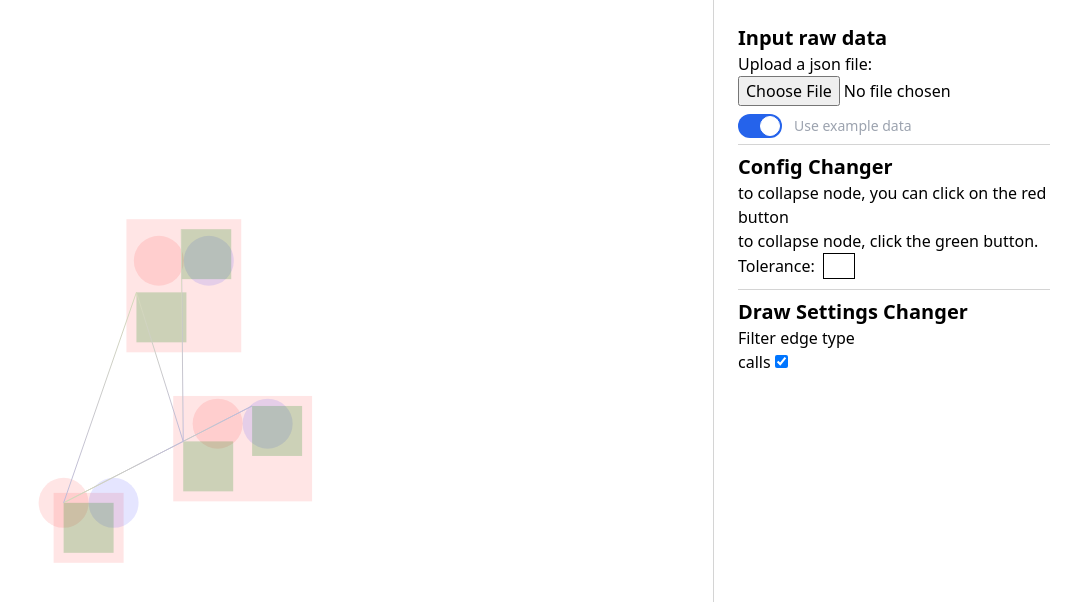
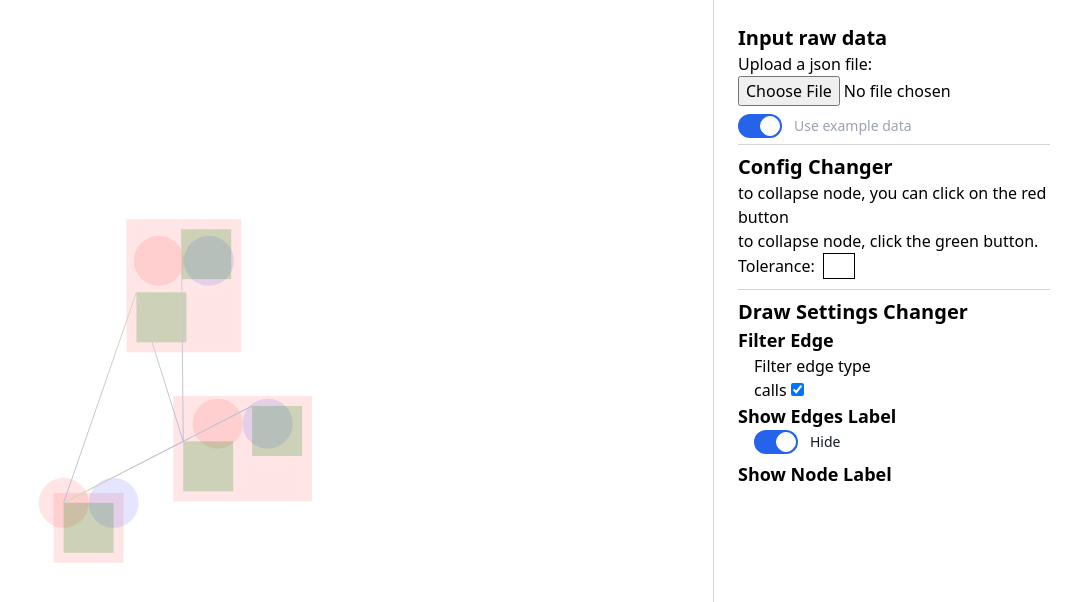
Before and after one commit to christojeffrey/software-visualization, a SvelteKit app in the folder svelte/: page /v2 in a window 1280 px wide. Shown: the top 602 px of the page, without its empty margins (206-1280 px from the left). Built offline with nearby package versions, Linux system fonts and the light colour scheme.

Commit message:
chore: rename from button to toggle

```diff
--- a/svelte/src/routes/v1/+page.svelte
+++ b/svelte/src/routes/v1/+page.svelte
@@ -397,19 +397,19 @@
 
 <div class="graph">
 	<svg bind:this={svgElement} />
-	<!-- <button
+	<!-- <Toggle
 		on:click={() => {
 			// remove data
 			d3.select(svgElement).selectChildren().remove();
 		}}>remove data</button
 	> -->
-	<!-- <button
+	<!-- <Toggle
 		on:click={() => {
 			// turn off force
 			simulation.stop();
 		}}>turn off force</button
 	> -->
-	<!-- <button
+	<!-- <Toggle
 			on:click={() => {
 				// turn off force
 				simulation.alpha(0.7).restart();
--- a/svelte/src/routes/v1/components/data-setter.svelte
+++ b/svelte/src/routes/v1/components/data-setter.svelte
@@ -31,7 +31,7 @@
 <div>
 	<label for="avatar">Upload a jsonfile:</label>
 	<input accept="application/json" bind:files id="avatar" name="avatar" type="file" />
-	<button
+	<Toggle
 		on:click={() => {
 			if (!files) {
 				useExampleData = true;
--- a/svelte/src/routes/v1/components/side-panel.svelte
+++ b/svelte/src/routes/v1/components/side-panel.svelte
@@ -9,13 +9,13 @@
 	<!-- for every config key, create a button to toggle between true and false -->
 	{#each Object.keys(config).filter((key) => key !== 'isConfigChanged') as key}
 		{#if typeof config[key] == 'boolean'}
-			<button
+			<Toggle
 				on:click={() => {
 					config[key] = !config[key];
 					config.isConfigChanged = true;
 				}}
 				>{key}: {config[key] ? 'true' : 'false'}
-			</button>
+			</Toggle>
 		{:else if typeof config[key] == 'number'}
 			<input type='input' bind:value={dependencyLimit} placeholder={key}
 			on:input={() => {
--- a/svelte/src/routes/v2/+page.svelte
+++ b/svelte/src/routes/v2/+page.svelte
@@ -9,7 +9,7 @@
 	import ConfigChanger from './components/config-changer.svelte';
 	import DrawSettingsChanger from './components/draw-settings-changer.svelte';
 	import { onVertexCollapseClick } from './scripts/filter/collapse-vertices';
-	import type { ConfigInterface, ConvertedData, ConvertedNode, EdgeType } from './types';
+	import type { ConfigInterface, ConvertedData, ConvertedNode, DrawSettingsInterface, EdgeType } from './types';
 	import type { RawInputType } from './types/raw-data';
 	import { extractAvailableEdgeType } from './scripts/helper';
 	import {debuggingConsole} from '$helper';
@@ -23,9 +23,11 @@
 		dependencyTolerance: 0
 	};
 	let graphData: any;
-	let drawSettings: any = {
+	let drawSettings: DrawSettingsInterface = {
 		minimumVertexSize: 50,
-		shownEdgesType: new Map<EdgeType, boolean>()
+		shownEdgesType: new Map<EdgeType, boolean>(),
+		showEdgeLabels: true,
+		showNodeLabels: true,
 	};
 	let svgElement: SVGElement | undefined = undefined;
 
--- a/svelte/src/routes/v2/components/draw-settings-changer.svelte
+++ b/svelte/src/routes/v2/components/draw-settings-changer.svelte
@@ -1,12 +1,16 @@
 <script lang="ts">
+	import Toggle from '$ui/toggle.svelte';
 import Heading from '$ui/heading.svelte';
-	export let drawSettings: any;
+	import type { DrawSettingsInterface } from '../types';
+	export let drawSettings: DrawSettingsInterface;
 	export let doRedraw;
 </script>
 
 <div>
 	<Heading class="mt-2">Draw Settings Changer</Heading>
 	<div class="filter-edge">
+		<Heading headingNumber={5}>Filter Edge</Heading>
+		<div class="ml-4">
 			<label for="edgeType">Filter edge type</label>
 			{#if drawSettings.shownEdgesType}
 			{#each drawSettings.shownEdgesType as [edgeType, isShown], index}
@@ -26,4 +30,21 @@
 					{/each}
 					{/if}
 		</div>
+	<div>
 	</div>
+		<Heading headingNumber={5}>Show Edges Label</Heading>
+		<Toggle
+			class="ml-4"
+			onToggle={() => {
+				drawSettings.showEdgeLabels = !drawSettings.showEdgeLabels;
+				doRedraw = true;
+			}}
+			state={drawSettings.showEdgeLabels}
+		>
+			{drawSettings.showEdgeLabels ? 'Hide' : 'Show'}
+		</Toggle>
+	</div>
+	<div>
+		<Heading headingNumber={5}>Show Node Label</Heading>
+	</div>
+</div>
--- a/svelte/src/routes/v2/components/raw-data-inputer.svelte
+++ b/svelte/src/routes/v2/components/raw-data-inputer.svelte
@@ -1,5 +1,5 @@
 <script lang="ts">
-	import Button from "../../../ui/button.svelte";
+	import Toggle from "../../../ui/toggle.svelte";
 	import Heading from "$ui/heading.svelte";
 
     export let rawData: any;
@@ -42,11 +42,11 @@
 	</Heading>
     <label for="uploader">Upload a json file:</label>
 	<input accept="application/json" bind:files id="uploader" name="uploader" type="file" />
-	<Button class="mt-2" bind:state={useExampleData} onToggle={() => {
+	<Toggle class="mt-2" bind:state={useExampleData} onToggle={() => {
 		if (!disableButton) {
 			useExampleData = !useExampleData;
 		}
 	}} bind:disabled={disableButton}>
 		Use example data
-	</Button>
+	</Toggle>
 </div>
--- a/svelte/src/routes/v2/types/index.ts
+++ b/svelte/src/routes/v2/types/index.ts
@@ -7,10 +7,12 @@ export interface ConfigInterface {
 	collapsedVertices: any[];
 }
 
-export interface DrawSettingsInterface{
-	minimumVertexSize: number,
-	shownEdgesType: Map<EdgeType, boolean>,
-	transformation?: {k: number, x: number, y: number}; // Used to remember the last transformation in-between redraws.
+export interface DrawSettingsInterface {
+	minimumVertexSize: number;
+	shownEdgesType: Map<EdgeType, boolean>;
+	showNodeLabels: boolean;
+	showEdgeLabels: boolean;
+	transformation?: { k: number; x: number; y: number }; // Used to remember the last transformation in-between redraws.
 }
 
 export interface ConvertedNode {
@@ -51,7 +53,7 @@ export enum EdgeType {
 	returnType = 'returnType',
 	instantiates = 'instantiates',
 	// Temp fix, some of our input data does not have the edge type.
-	unknown = 'UNKNOWN',
+	unknown = 'UNKNOWN'
 }
 
 export interface ConvertedData {
--- a/svelte/src/ui/heading.svelte
+++ b/svelte/src/ui/heading.svelte
@@ -1,8 +1,8 @@
 <script lang="ts">
     export let headingNumber: number = 4;
 
-// case from 1 to 3
 let styleClass: string;
+// from 1 to 6
 switch (headingNumber) {
     case 1:
         styleClass = "text-4xl font-bold";
@@ -16,6 +16,12 @@ switch (headingNumber) {
     case 4:
         styleClass = "text-xl font-bold";
         break;
+    case 5:
+        styleClass = "text-lg font-bold";
+        break;
+    case 6:
+        styleClass = "text-base font-bold";
+        break;
 }
 </script>
 <div>
```
Also changed, not shown: svelte/src/ui/toggle.svelte (renamed from svelte/src/ui/button.svelte). Lines whose indentation alone changed are shown as unchanged.
